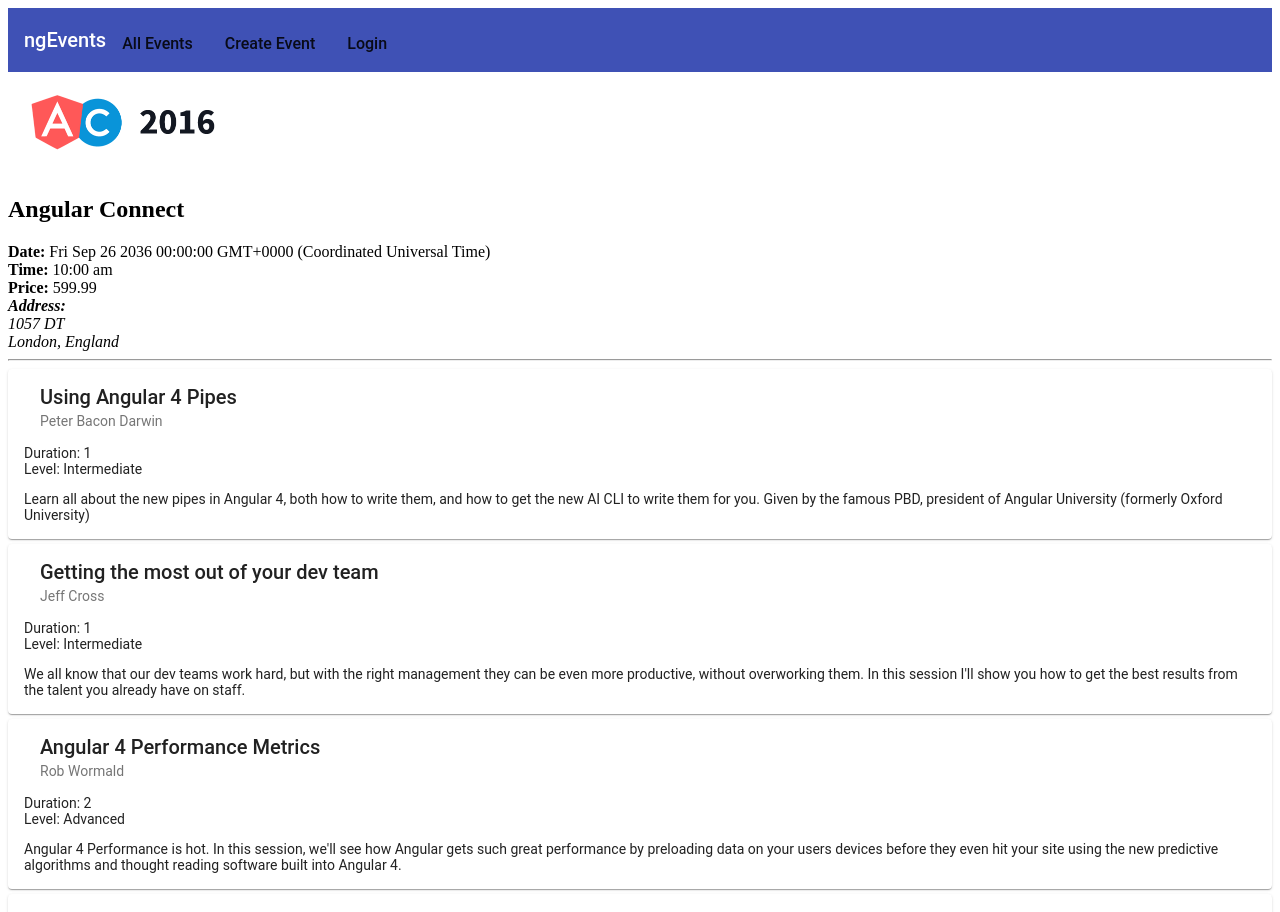
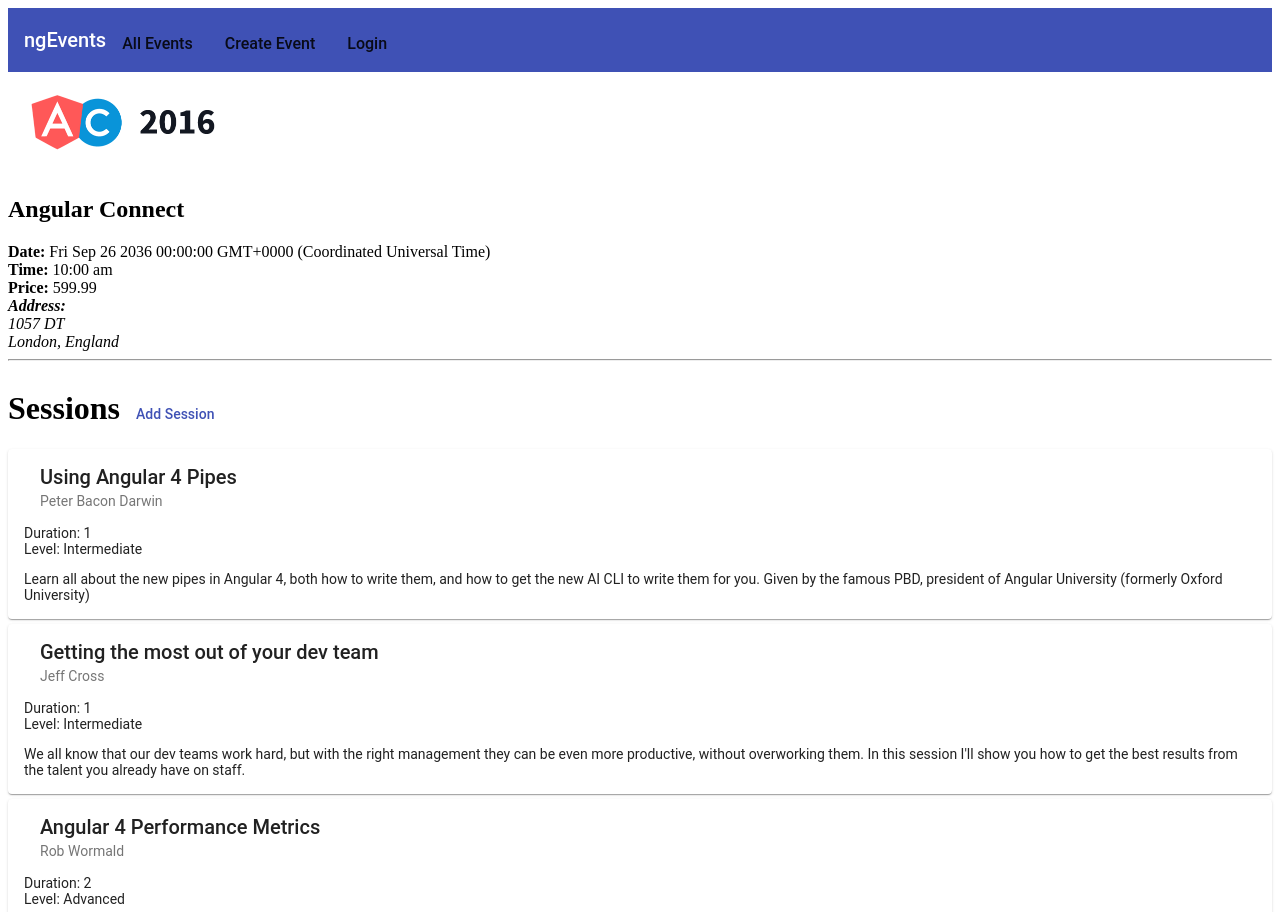
Before and after one commit to achutkiran/Angular-Tutorial-pluralsight, an Angular app: page /events/1 in a window 1280 px wide. Shown: the top 912 px of the page. Built offline with nearby package versions, Linux system fonts and the light colour scheme.

Commit message:
passing data from child component to parent component using @Output

```diff
--- a/src/app/events/event-details/create-session.component.html
+++ b/src/app/events/event-details/create-session.component.html
@@ -38,6 +38,6 @@
     </mat-form-field>
     <div>
         <button color="primary" mat-raised-button type="submit" [disabled]="newSessionForm.invalid">Save</button>
-        <button color="accent" mat-raised-button type="button">Cancel</button>
+        <button color="accent" mat-raised-button type="button" (click)="cancel()">Cancel</button>
     </div>
 </form>
--- a/src/app/events/event-details/create-session.component.ts
+++ b/src/app/events/event-details/create-session.component.ts
@@ -1,10 +1,11 @@
-import { Component, OnInit } from "@angular/core";
+import { Component, OnInit, Output, EventEmitter } from "@angular/core";
 import { FormControl, Validators, FormGroup } from '@angular/forms';
 import { ISession } from '../shared/event.model';
 import { restrictedWords } from '../shared/restricted-words.validator';
 
 @Component({
     templateUrl:'./create-session.component.html',
+    selector: 'create-session',
     styles:[`
         .flexForm {
             display: flex;
@@ -15,6 +16,8 @@
 })
 
 export class CreateSessionComponent implements OnInit {
+    @Output() saveNewSession = new EventEmitter()
+    @Output() cancelAddSession = new EventEmitter()
     newSessionForm: FormGroup
     name: FormControl
     duration: FormControl
@@ -46,5 +49,10 @@
             id: undefined,
             voters: []
         }
+        this.saveNewSession.emit(session)
+    }
+
+    cancel(){
+        this.cancelAddSession.emit()
     }
 }
--- a/src/app/events/event-details/event-details.component.html
+++ b/src/app/events/event-details/event-details.component.html
@@ -22,5 +22,10 @@
         </div>
     </div>
     <hr>
-    <session-list [sessions]="event?.sessions"></session-list>
+    <div class="flexbox">
+        <h1>Sessions</h1>
+        <button mat-button color="primary" (click)="addSession()">Add Session</button>
+    </div>
+    <session-list *ngIf="!addMode" [sessions]="event?.sessions"></session-list>
+    <create-session *ngIf="addMode"(saveNewSession)="saveNewSession($event)" (cancelAddSession)="cancelAddSession()"></create-session>
 </div>
--- a/src/app/events/event-details/event-details.component.ts
+++ b/src/app/events/event-details/event-details.component.ts
@@ -1,17 +1,19 @@
 import { Component } from "@angular/core";
 import { EventService } from '../shared/event.service';
 import { ActivatedRoute } from '@angular/router';
-import { IEvent } from '../shared/event.model';
+import { IEvent, ISession } from '../shared/event.model';
 
 @Component({
     templateUrl:'./event-details.component.html',
     styles: [`
         .event-image { height:100px; }
+        .flexbox { display: flex; align-items: baseline; }
     `]
 })
 
 export class EventDetailsComponent {
     event:IEvent
+    addMode:boolean = false
     constructor (private eventService: EventService,
         private route: ActivatedRoute) { }
 
@@ -19,4 +21,19 @@
         let id:number = parseInt(this.route.snapshot.params['id'])
         this.event = this.eventService.getEvent(id)
     }
+
+    addSession(){
+        this.addMode = true
+    }
+
+    saveNewSession(session:ISession) {
+        session.id = Math.max.apply(null, this.event.sessions.map(s => s.id)) + 1
+        this.event.sessions.push(session)
+        this.eventService.updateEvent(this.event)
+        this.addMode = false;
+    }
+
+    cancelAddSession() {
+        this.addMode = false;
+    }
 }
--- a/src/app/events/shared/event.service.ts
+++ b/src/app/events/shared/event.service.ts
@@ -1,6 +1,6 @@
 import { Injectable } from '@angular/core';
 import { Subject, Observable } from 'rxjs';
-import { IEvent } from './event.model';
+import { IEvent, ISession } from './event.model';
 
 @Injectable()
 export class EventService {
@@ -18,6 +18,11 @@
       event.id = 999
       event.session = []
       EVENTS.push(event)
+    }
+
+    updateEvent(event:IEvent){
+      let eventIndex = EVENTS.findIndex(e => e.id == event.id)
+      EVENTS[eventIndex] = event
     }
 }
 
```
